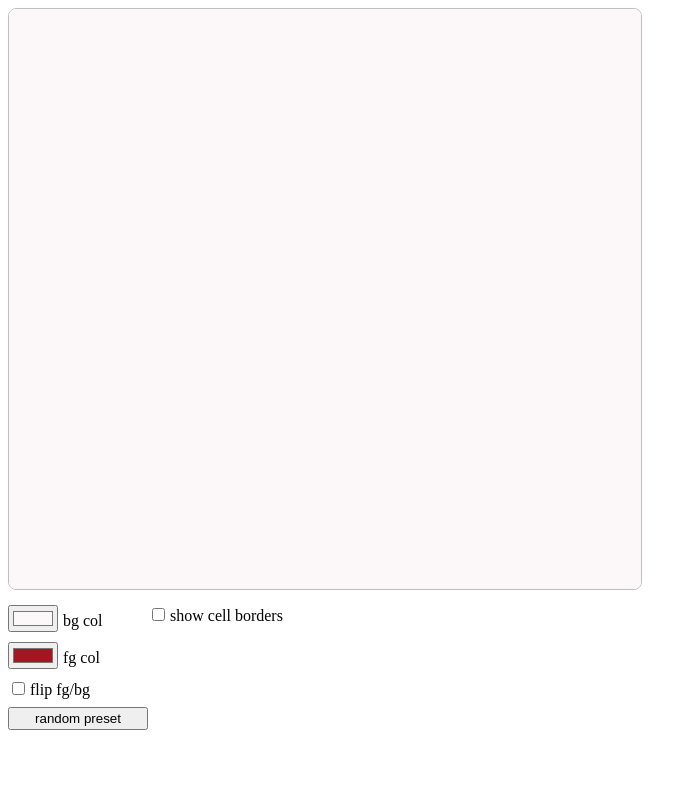
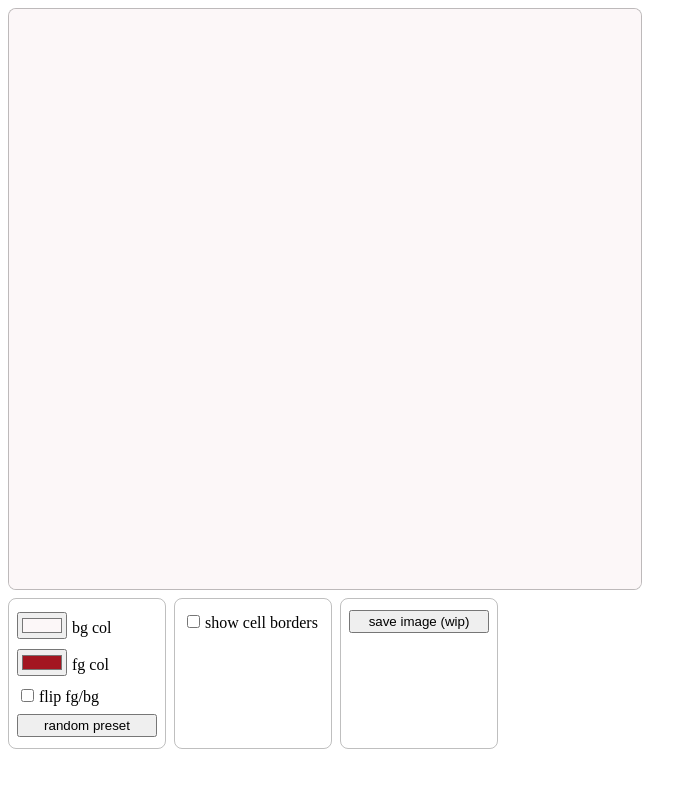
Before and after one commit to timbusuttil/box-drawing, a Vue app: page / in a window 1280 px wide. Shown: the top 788 px of the page, without its empty margins (0-697 px from the left). Built offline with nearby package versions, Linux system fonts and the light colour scheme.

Commit message:
save image WIP

```diff
--- a/package.json
+++ b/package.json
@@ -9,6 +9,7 @@
   },
   "dependencies": {
     "core-js": "^3.8.3",
+    "html2canvas": "^1.4.1",
     "vue": "^3.2.13"
   },
   "devDependencies": {
--- a/src/components/BoxCanvas.vue
+++ b/src/components/BoxCanvas.vue
@@ -1,6 +1,6 @@
 <template>
   <!-- canvas -->
-  <div class="box-renderer" @mouseleave="hoverCell(-1)">
+  <div id="box-renderer" :style="rendererStyle" @mouseleave="hoverCell(-1)">
     <pre
       v-for="(cell, i) in currentData" :key="i"
       :class="cellClasses(i)"
@@ -20,11 +20,15 @@
     <div class="control-group">
       <label><input type="checkbox" v-model="showBorders">show cell borders</label>
     </div>
+    <div class="control-group">
+      <button @click="saveImage">save image (wip)</button>
+    </div>
   </div>
 </template>
 
 <script>
 import { presets } from '@/assets/colours.js';
+import html2canvas from 'html2canvas';
 
 export default {
   name: 'BoxCanvas',
@@ -55,6 +59,13 @@ export default {
       return {
         background: cols[0],
         color: cols[1]
+      }
+    },
+    rendererStyle() {
+      let cols = [this.colours.bg, this.colours.fg];
+      if (this.colours.flipped) cols = cols.reverse();
+      return {
+        background: cols[0]
       }
     }
   },
@@ -253,6 +264,16 @@ export default {
     newline() {
       this.selectedCells = [this.lastSelected + this.width];
       this.lastSelected = this.selectedCells[0];
+    },
+    saveImage() {
+      const el = document.getElementById('box-renderer');
+      html2canvas(el).then((canvas) => {
+        // document.body.appendChild(canvas);
+        let anchor = document.createElement('a');
+        anchor.href = canvas.toDataURL('image/png');
+        anchor.download = 'box-drawing-download.png';
+        anchor.click();
+      });
     }
   },
   mounted() {
@@ -281,7 +302,7 @@ export default {
 
 <style scoped>
 /* ----------------------------------------------------------- CANVAS */
-.box-renderer {
+#box-renderer {
   border: 1px solid rgba(0, 0, 0, 0.25);
   width: fit-content;
   border-radius: 8px;
@@ -317,10 +338,21 @@ pre.selected {
 }
 
 .control-group {
-  padding: 10px 0;
+  padding: 8px;
+  border-radius: 8px;
+  margin: 8px 4px;
   display: flex;
   flex-direction: column;
   width: 140px;
+  border: 1px solid rgba(0, 0, 0, 0.25);
+}
+
+.control-group:first-of-type {
+  margin-left: 0;
+}
+
+.control-group:last-of-type {
+  margin-right: 0;
 }
 
 .control-group > * {
```
Also changed, not shown: 1 other file (tests, documents, lock files or other folders).
